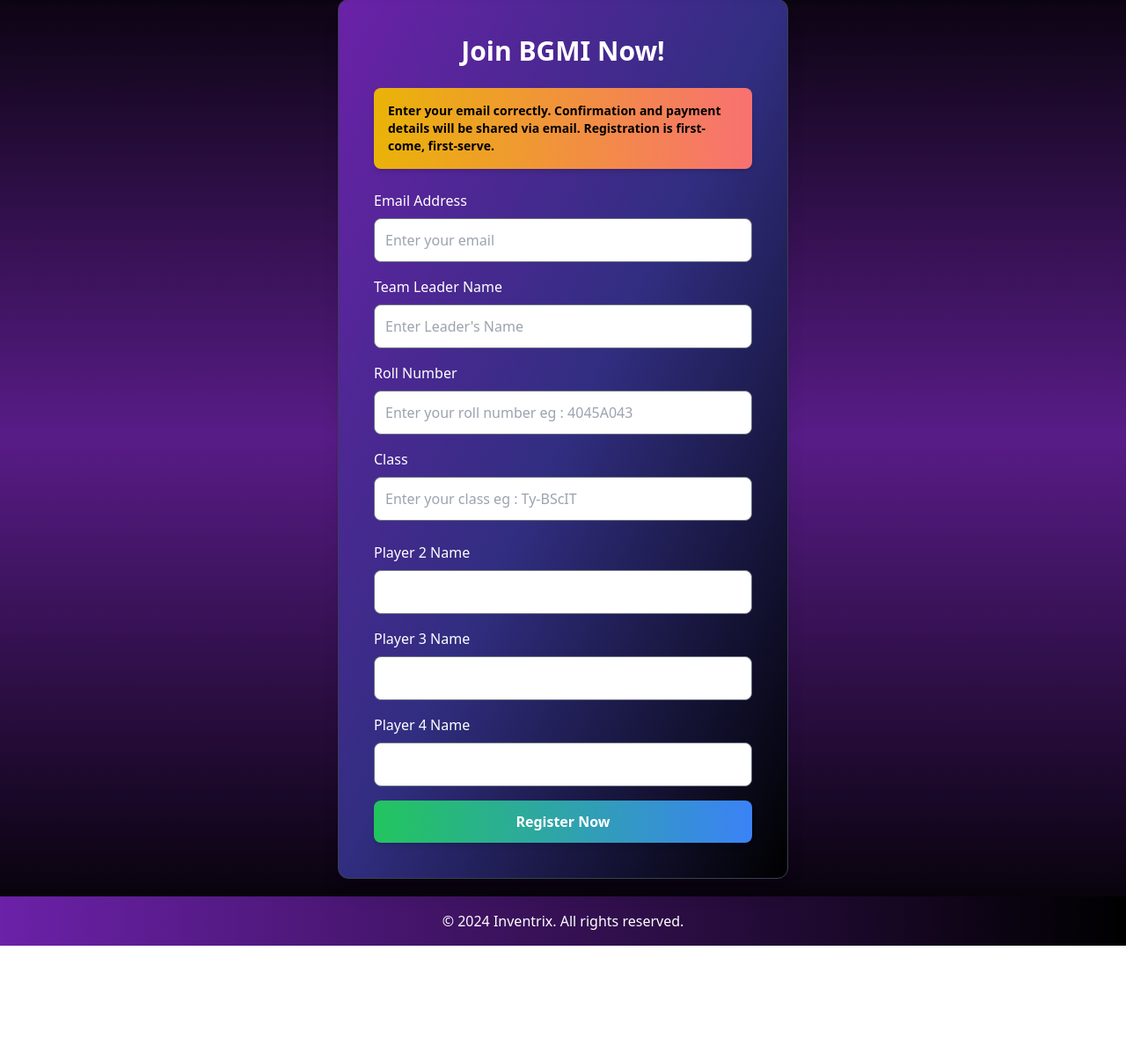
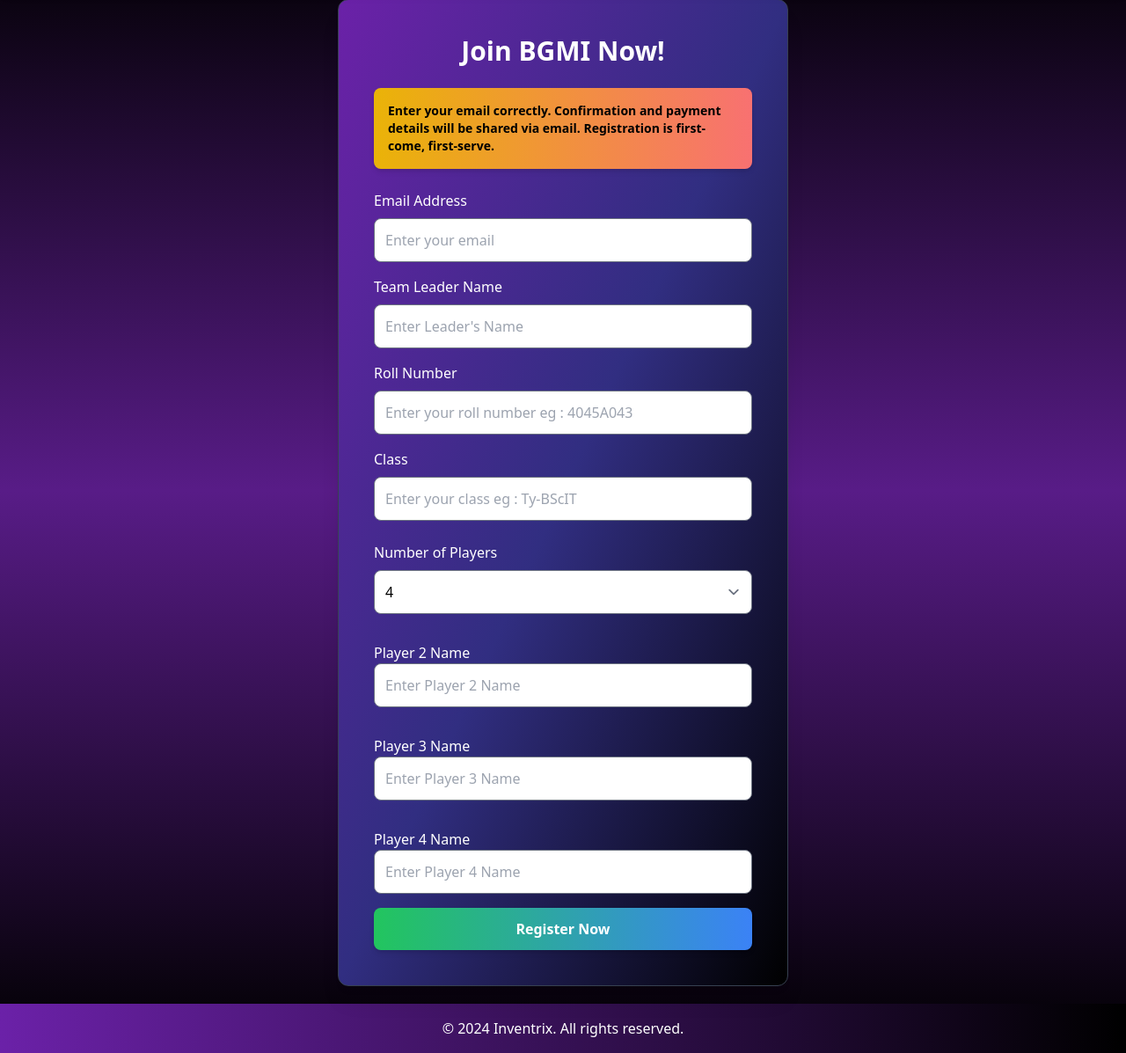
Before and after one commit to NitinSingh0/Inventrix2024, a PHP site: page /main/pages/bgmi_registration.php in a window 1280 px wide. Shown: the part 81-1278 px from the top of the page at 88% size. Before the commit the page ends 1156 px from the top, so only its background shows below. Run offline with PHP 8.4, Linux system fonts and the light colour scheme; some libraries are stand-ins or nearby versions; some web fonts are replaced.

Commit message:
bgmi updated

```diff
--- a/main/pages/bgmi_registration.php
+++ b/main/pages/bgmi_registration.php
@@ -8,18 +8,20 @@
     <?php include('../../library/library.php') ?>
     <script src="https://cdn.tailwindcss.com"></script>
     <script>
-        function updatePlayerFields() {
-            const numPlayers = document.getElementById('num_players').value;
+        // Function to dynamically create player fields on page load
+        window.onload = function() {
+            const numPlayers = 4; // Total players (leader + 3 more)
             const playerFields = document.getElementById('player_fields');
-            playerFields.innerHTML = ''; // Clear existing fields
+            playerFields.innerHTML = ''; // Clear any existing fields
 
+            // Loop through to add player 2 to 4 fields
             for (let i = 2; i <= numPlayers; i++) {
                 playerFields.innerHTML += `
                     <label class="block mt-4 font-medium">Player ${i} Name</label>
                     <input type="text" name="player${i}_name" required class="w-full p-3 rounded-lg text-black mb-4 border border-gray-500 focus:ring-2 focus:ring-pink-500 outline-none" placeholder="Enter Player ${i} Name">
                 `;
             }
-        }
+        };
     </script>
 </head>
 
@@ -50,16 +52,15 @@
             <label class="block mb-2 font-medium">Class</label>
             <input type="text" name="class" required class="w-full p-3 rounded-lg text-black mb-6 border border-gray-500 focus:ring-2 focus:ring-pink-500 outline-none" placeholder="Enter your class eg : Ty-BScIT">
 
+            <!-- Number of Players -->
+            <label class="block mb-2 font-medium">Number of Players</label>
+            <select id="num_players" name="num_players" onchange="updatePlayerFields()" required class="w-full p-3 rounded-lg text-black mb-4 border border-gray-500 focus:ring-2 focus:ring-pink-500 outline-none">
+                <option value="" disabled selected>Select number of players</option>
+                <option value="4" selected >4</option>
+            </select>
 
-            <label class="block mb-2 font-medium">Player 2 Name</label>
-            <input type="text" name="player2_name" required class="w-full p-3 rounded-lg text-black mb-4 border border-gray-500 focus:ring-2 focus:ring-pink-500 outline-none">
-
-            <label class="block mb-2 font-medium">Player 3 Name</label>
-            <input type="text" name="player3_name" required class="w-full p-3 rounded-lg text-black mb-4 border border-gray-500 focus:ring-2 focus:ring-pink-500 outline-none">
-
-            <label class="block mb-2 font-medium">Player 4 Name</label>
-            <input type="text" name="player4_name" required class="w-full p-3 rounded-lg text-black mb-4 border border-gray-500 focus:ring-2 focus:ring-pink-500 outline-none">
-
+            <!-- Dynamic Player Fields -->
+            <div id="player_fields"></div>
 
             <!-- Submit Button -->
             <button type="submit" class="w-full py-3 bg-gradient-to-r from-green-500 to-blue-500 hover:from-green-600 hover:to-blue-600 rounded-lg font-bold text-white shadow-md transform hover:scale-105 transition-all">Register Now</button>
```
